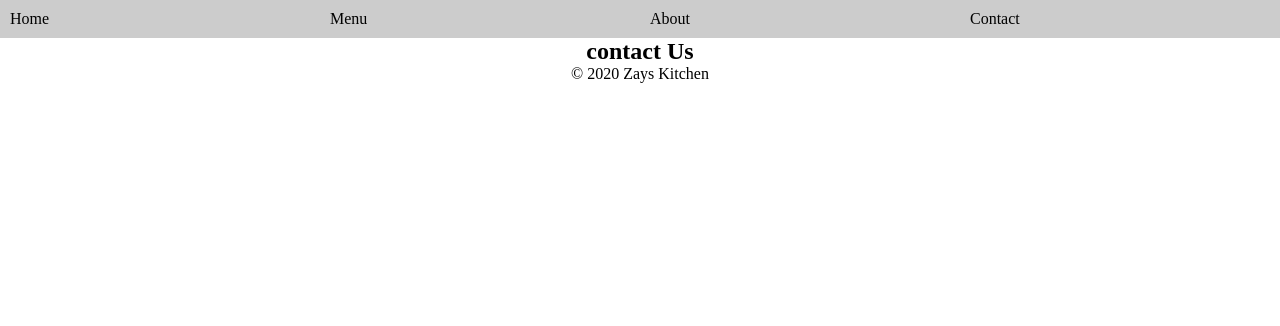
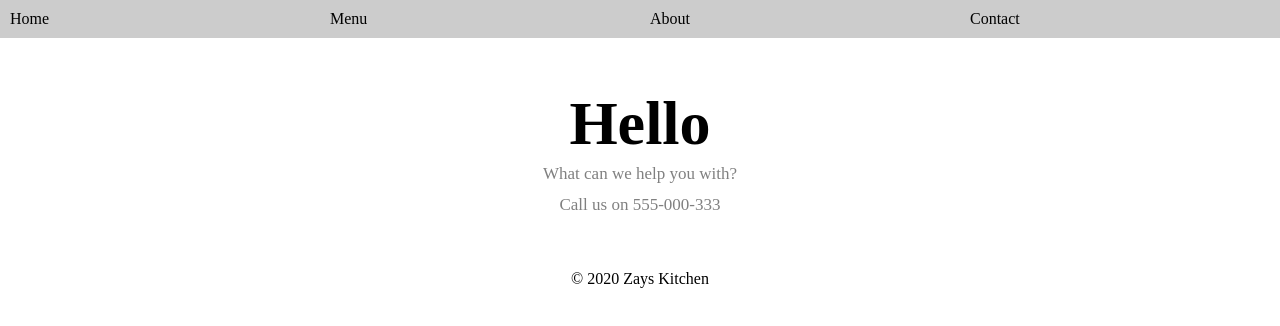
Before and after one commit to paulzay/restaurant, a website built with webpack: page dist/index.html in a window 1280 px wide. Both pictures are taken after a click on the item "Contact". Built offline with nearby package versions, Linux system fonts and the light colour scheme.

Commit message:
fix about page

```diff
--- a/src/contact.js
+++ b/src/contact.js
@@ -1,8 +1,10 @@
 const about = () => {
   const footer = document.createElement('footer');
   footer.innerHTML = `
-        <div class="tabs_content" data-tab="4">
-            <h2>contact Us</h2>
+        <div class="contact" data-tab="4">
+            <h2>Hello</h2>
+            <p>What can we help you with?</p>
+            <p>Call us on 555-000-333</p>
         </div>
   `;
 
--- a/src/style.css
+++ b/src/style.css
@@ -54,7 +54,6 @@ footer {
   height: auto;
 }
 
-
 .words {
   display: flex;
   flex-direction: column;
@@ -84,28 +83,43 @@ footer {
   vertical-align: bottom;
 }
 
-.about .topping{
+/* contact */
+.contact {
+  padding: 50px 20px;
+}
+
+.contact h2 {
+  font-size: 3.875rem;
+}
+
+.contact p {
+  font-size: 1.0625rem;
+  line-height: 1.8;
+  color: gray;
+}
+
+/* about */
+.about .topping {
   width: 100%;
   height: auto;
 }
-.about .words{
+
+.about .words {
   display: block;
   color: #333;
   position: relative;
   clear: both;
   padding: 7px 14px;
-  display: block;
   max-width: 64rem;
   margin: 0 auto;
 }
 
-.about .words h2{
+.about .words h2 {
   font-size: 3.875rem;
 }
 
-.about .words p{
-    font-size: 1.0625rem;
-    line-height: 1.8;
-    color: gray;
-
+.about .words p {
+  font-size: 1.0625rem;
+  line-height: 1.8;
+  color: gray;
 }
```
Also changed, not shown: dist/main.js.
